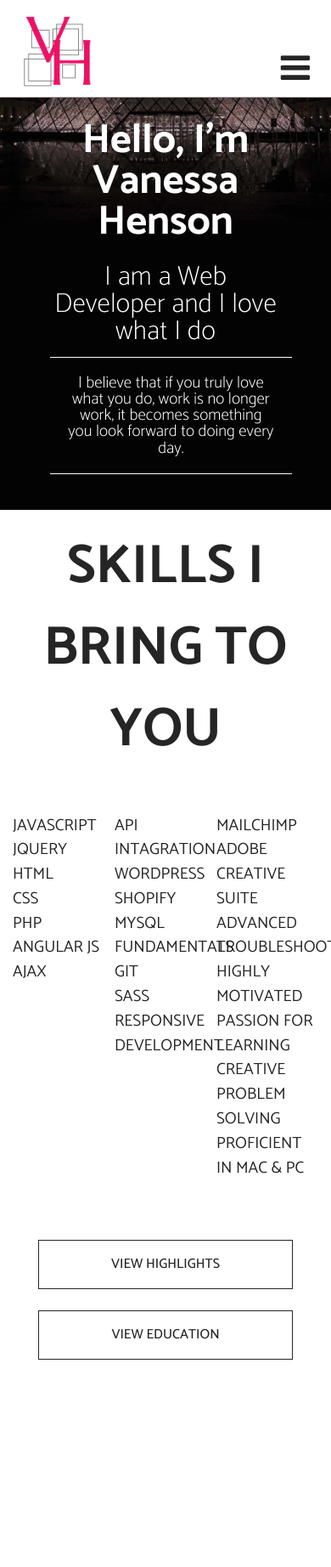
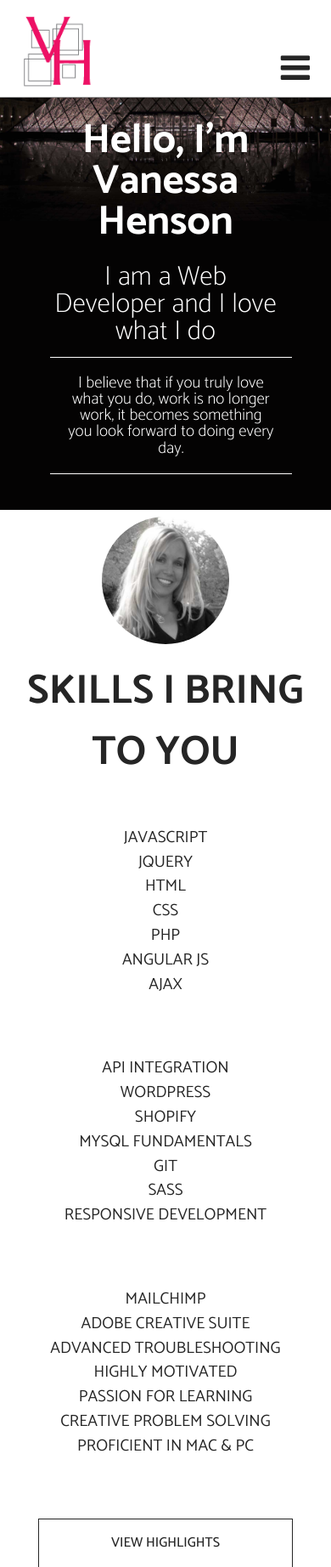
Before and after one commit to webwolf2112/vh-redesign-2016, a PHP site: page / in a window 390 px wide; the page is wider, and only the part inside the window is pictured. Shown: the top 1844 px of that part at 85% size. Run offline with PHP 8.4, Linux system fonts and the light colour scheme; style sheets or scripts are compiled from the project's sources; some libraries are stand-ins or nearby versions.

Commit message:
have most of the styles done - need to fix a few more things on mobile

```diff
--- a/footer.php
+++ b/footer.php
@@ -3,8 +3,10 @@
 		</footer>
 		<script src="https://ajax.googleapis.com/ajax/libs/angularjs/1.4.9/angular.min.js"></script>
 		<script src="https://ajax.googleapis.com/ajax/libs/jquery/2.2.2/jquery.min.js"></script>
+		<script src="https://ajax.googleapis.com/ajax/libs/jqueryui/1.11.4/jquery-ui.min.js"></script>
+		<script src="build/vh-custom.js"></script>
 		<script src="js/vh-app.js"></script>
 		<script src="js/vh-skills.js"></script>
-		<script src="build/vh-custom.js"></script>
+
 	</body>
 </html>
--- a/header.php
+++ b/header.php
@@ -4,6 +4,7 @@
 		<meta name="viewport" content="inital-scale=1">
 		<link rel="stylesheet" href="https://maxcdn.bootstrapcdn.com/font-awesome/4.5.0/css/font-awesome.min.css">
 		<link href='https://fonts.googleapis.com/css?family=Catamaran:400,100,200,300,500,600,700,800,900' rel='stylesheet' type='text/css'>
+		<link rel="stylesheet" href="https://ajax.googleapis.com/ajax/libs/jqueryui/1.11.4/themes/smoothness/jquery-ui.css">
 		<link rel="stylesheet" href="build/styles.css">
 	</head>
 	<body id="home">
--- a/js/vh-app.js
+++ b/js/vh-app.js
@@ -47,7 +47,7 @@ var projectApp = angular.module('projects', []);
 				info: 'Crocs Shoes',
 				img: 'img/crocs.jpg',
 				url: 'http://www.crocs.com/',
-				description: 'I wrote custom HTML, CSS, and Javascript for their navigation Mega Menu, and landing pages and implemented it on their demandware platform. I also coded several elements of their <a href="http://crocs.com.br/">Brazil site</a> and fixed errors from outsourced.'
+				description: 'I wrote custom HTML, CSS, and Javascript for their navigation Mega Menu, and landing pages and implemented it on their demandware platform. I also coded several elements of their http://crocs.com.br Brazil site</a> and fixed errors from outsourced.'
 	 		},{
 				name: 'Woodlands Vascular',
 				info: 'Woodlands Vascular Center',
@@ -130,4 +130,8 @@ var projectApp = angular.module('projects', []);
 	 		// }
      	];
 
+
+     	var dialogPopUp = function() {
+     		console.log( 'clicked' );
+     	}
 	} );
--- a/js/vh-skills.js
+++ b/js/vh-skills.js
@@ -18,7 +18,7 @@
                     'Ajax'
      	    ],
               [
-                    'API Intagration',
+                    'API Integration',
                     'Wordpress',
                     'Shopify',
                     'MySQL fundamentals',
--- /dev/null
+++ b/scss/_clients.scss
@@ -0,0 +1,43 @@
+.projects {
+	@include clearfix;
+	@include boxsizing;
+	background: $dark-gray;
+	padding: 5% 20px;
+
+	h2 {
+		@include fontsize( 3 );
+		color: $white;
+		text-align: center;
+		text-transform: uppercase;
+		margin-bottom: 20px;
+	}
+
+	p {
+		color: $white;
+		margin: 20px 0;
+	}
+
+	.project {
+		width: 48%;
+		float: left;
+		margin: 1%;
+
+		@include breakpoint( $break-medium ){
+			width: 31%;
+			margin: 1%;
+		}
+
+		img {
+			width: 100%;
+			max-width: 100%;
+		}
+	}
+
+	.description {
+		display: none;
+	}
+
+	.name {
+		display: none;
+	}
+}
--- a/scss/_skills.scss
+++ b/scss/_skills.scss
@@ -2,10 +2,10 @@
 .skills {
 	@include clearfix;
 	background: $white;
-	padding: 5% 15px;
+	padding: 2% 15px 5%;
 
 	h2 {
-		@include fontsize( 4 );
+		@include fontsize( 3 );
 		margin-bottom: 50px;
 	}
 
@@ -22,13 +22,17 @@
 			@include boxsizing;
 			@include fontsize( 1.2 );
 			font-weight: 400;
-			width: 33.33%;
-			float: left;
 			margin-bottom: 70px;
-			text-align: left;
 			text-transform: uppercase;
 			line-height: 1.5em;
+			width: 100%;
+			text-align: center;
 
+			@include breakpoint ( $break-medium ) {
+				width: 33.33%;
+				float: left;
+				text-align: left;
+			}
 		}
 	}
 
@@ -72,6 +76,15 @@
 				text-align: left;
 			}
 		}
+	}
+
+	.me {
+		border-radius: 100%;
+		display: block;
+		@include clearfix;
+		max-width: 150px;
+		margin: auto;
+		margin-bottom: 20px;
 	}
 
 	.education {
--- a/scss/_structure.scss
+++ b/scss/_structure.scss
@@ -1,3 +1,7 @@
+body {
+	position: relative;
+}
+
 img {
 	display: inline-block;
 }
--- a/scss/_variables.scss
+++ b/scss/_variables.scss
@@ -1,5 +1,6 @@
 $max-width: 1600px;
 $container-small : 1000px;
+$container-xsmall : 800px;
 
 /******************
 ** Breakpoints
--- a/scss/styles.scss
+++ b/scss/styles.scss
@@ -31,5 +31,8 @@
 //About
 @import "about";
 
+//Clients
+@import "clients";
+
 //Footer
 @import "footer";
--- a/template-parts/about-me.php
+++ b/template-parts/about-me.php
@@ -2,7 +2,7 @@
 
 	<p>Hi, I'm Vanessa and I love working with technology.  I have worked with many different types computer languages and software, including HTML, CSS, Javascript, PHP Wordpress, Shopify, Git, and MySQL. I hold many computer industry certifications and consistently work to update my skills. I am very passionate about web development, and programming and am eager to learn. I am a student of the Science of Success and employ a positive mental attitude. I believe the greatest asset anyone of us owns is the ability to command our minds with precision and purpose to better our world.</p>
 
-	<div id="quote">Quote Goes Here</div>
+	<div id="quote"></div>
 
 	<a href="&#109;&#097;&#105;&#108;&#116;&#111;:&#111;&#117;&#114;&#109;&#097;&#103;&#105;&#099;&#097;&#108;&#108;&#105;&#102;&#101;&#064;&#103;&#109;&#097;&#105;&#108;&#046;&#099;&#111;&#109;">Email Me</a>
 
--- a/template-parts/client-sites.php
+++ b/template-parts/client-sites.php
@@ -1,16 +1,14 @@
 <div class="projects" ng-controller="projectsController">
-	<div class="small-container">
+	<div class="xsmall-container">
 		<h2>My Work</h2>
 		<p>I have have been blessed to work on many high visiblity websites.  I always code to the highest standards and take pride in my work.  I strive to always go the extra mile to ensure every client is completely satisfied</p>
 		<div  class="project" ng-repeat="project in projects">
-			<a ng-show="project.url" href="{{ project.url }}" target="blank">
-				<img ng-src="{{ project.img }}" alt="{{ project.name }}"/>
-			</a>
+			<img class="project-image" ng-src="{{ project.img }}" alt="{{ project.name }}" />
+			<div ng-show="project.name" class="name">{{ project.name }}</div>
 			<div class="description" >
-				<div ng-show="project.name" class="name">{{ project.name }}</div>
 				<div ng-show="project.info" class="info">{{ project.info }}</div>
+				<div ng-show="project.description" class="description">{{ project.description }}</div>
 				<a ng-show="project.url" href="{{ project.url }}" target="blank">{{ project.url }}</a>
-				<div ng-show="project.description" class="description">{{ project.description }}</div>
 			</div>
 		</div>
 	</div>
--- a/template-parts/skills.php
+++ b/template-parts/skills.php
@@ -1,4 +1,5 @@
 <div class="skills" ng-controller="skillsController">
+	<img class="me" src="img/homepage/vanessa.jpg" alt="vanessa henson"/>
 	<h2>SKILLS I BRING TO YOU</h2>
 	<div class="skill-lists">
 		<ul ng-repeat="skillList in skills">
@@ -7,7 +8,6 @@
 		</li>
 		</ul>
 	</div>
-
 	<div class="toggle-button" ng-show="highlights" ng-click="showSection( 'highlight-toggle', 'highlights' )" class="highlight-toggle" ><span>View</span> Highlights</div>
 	<br/>
 	<section>
```
Also changed, not shown: other parts of scss/_structure.scss (+56 -1 lines), js/compiled/main.js (+40 -1 lines), scss/_homepage.scss (+0 -33 lines), img/homepage/vanessa-full.jpg (added), img/homepage/vanessa.jpg (added), 1 other file.
